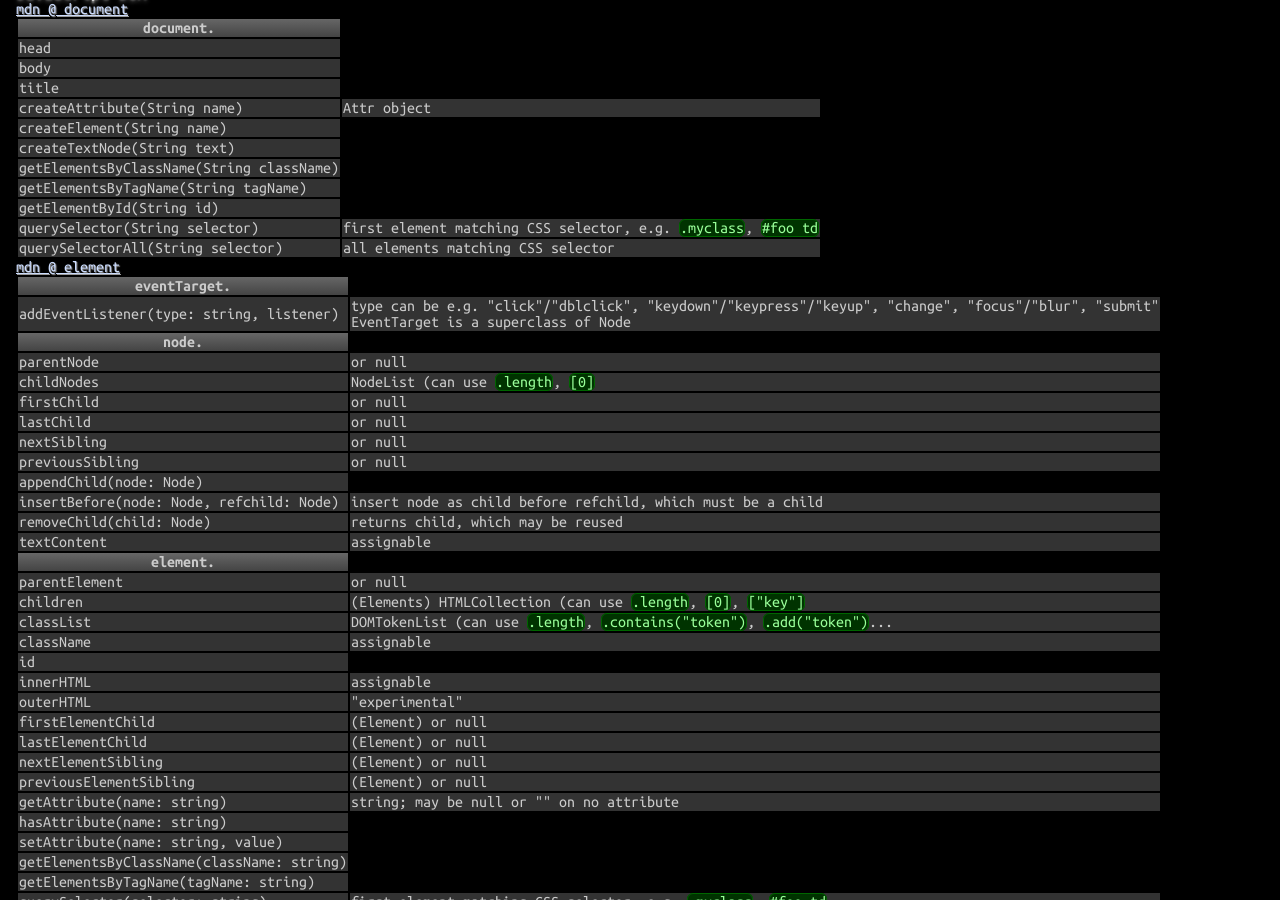
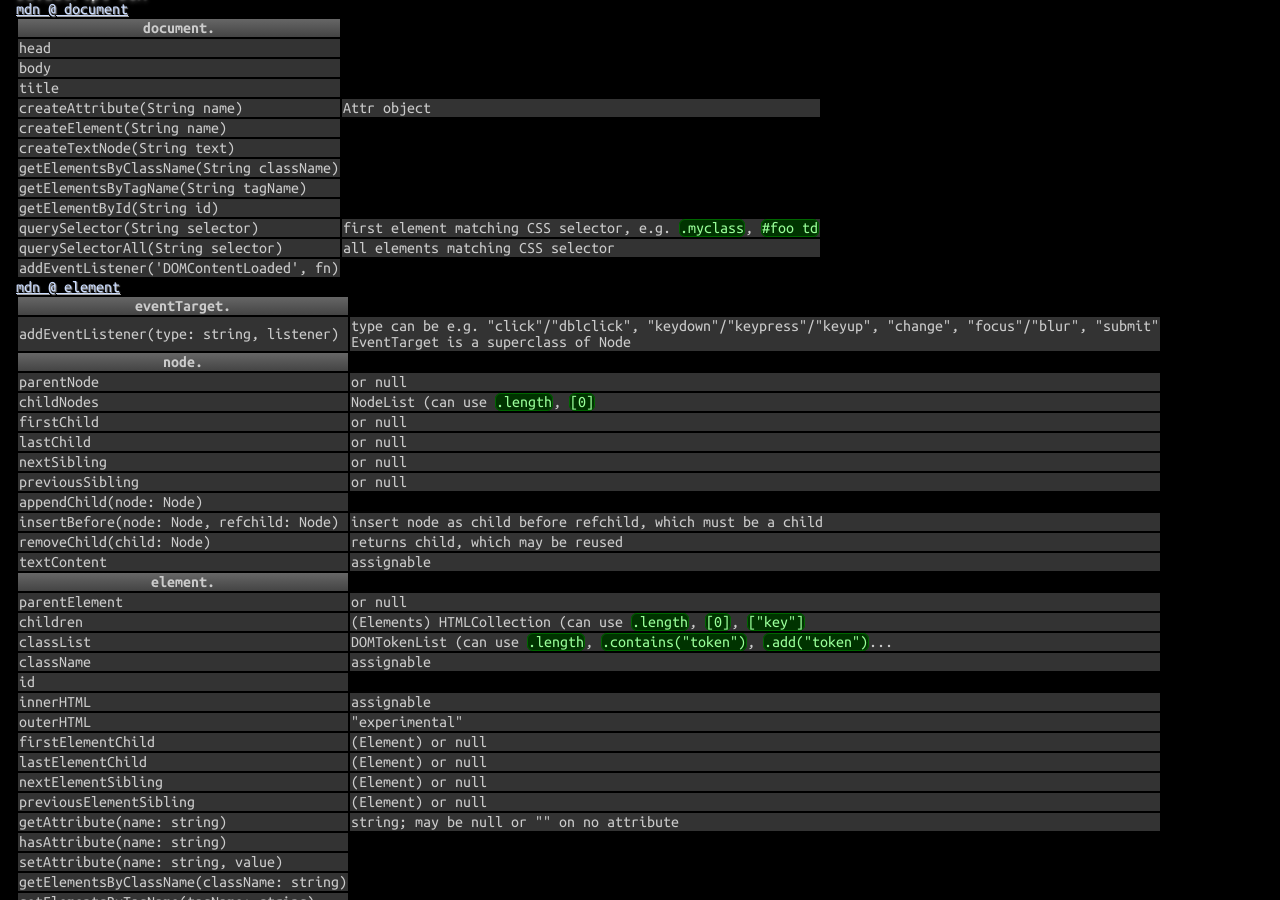
Before and after one commit to betaveros/cs, a Jekyll site: the page built from index.html, in a window 1280 px wide and 900 px high, scrolled down 8357 px. Built offline with Jekyll 4.4.1, drawn with Linux system fonts in a browser that asks for light colours.

Commit message:
DOMContentLoaded

```diff
--- a/_includes/web.html
+++ b/_includes/web.html
@@ -97,6 +97,7 @@
 	<tr><td>getElementById(String id)</td></tr>
 	<tr><td>querySelector(String selector)</td><td>first element matching CSS selector, e.g. <code>.myclass</code>, <code>#foo td</code></td></tr>
 	<tr><td>querySelectorAll(String selector)</td><td>all elements matching CSS selector</td></tr>
+	<tr><td>addEventListener('DOMContentLoaded', fn)</td></tr>
 </table>
 <a href="https://developer.mozilla.org/en-US/docs/Web/API/element">mdn @ element</a>
 <table>
```
